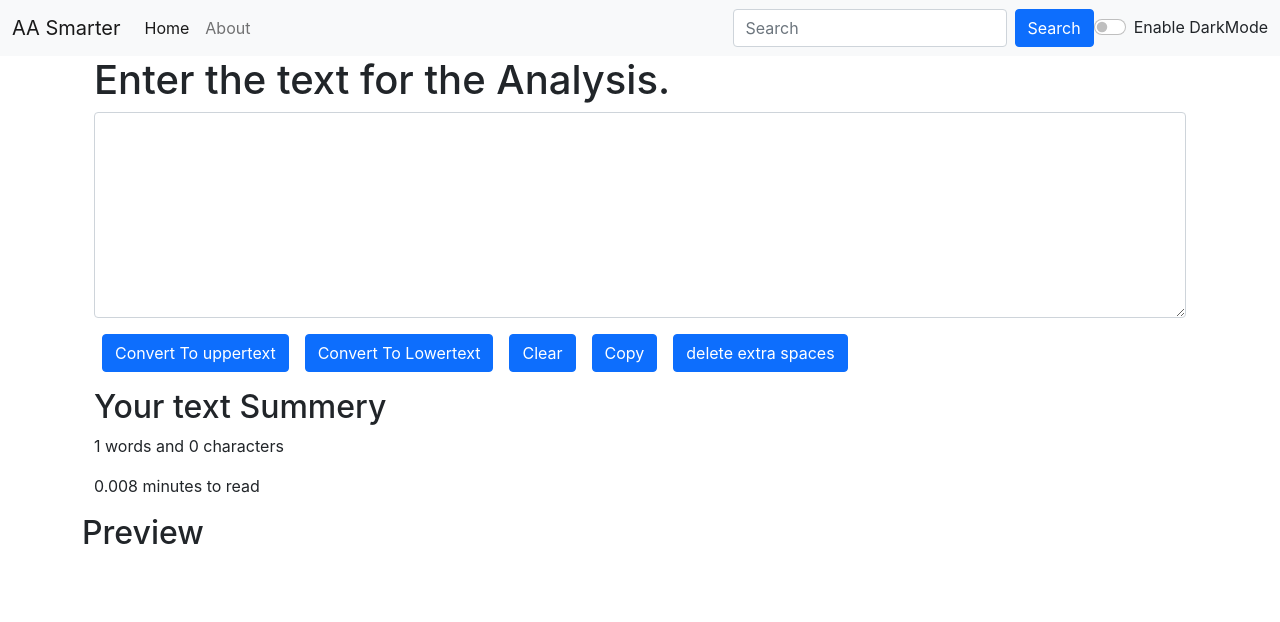
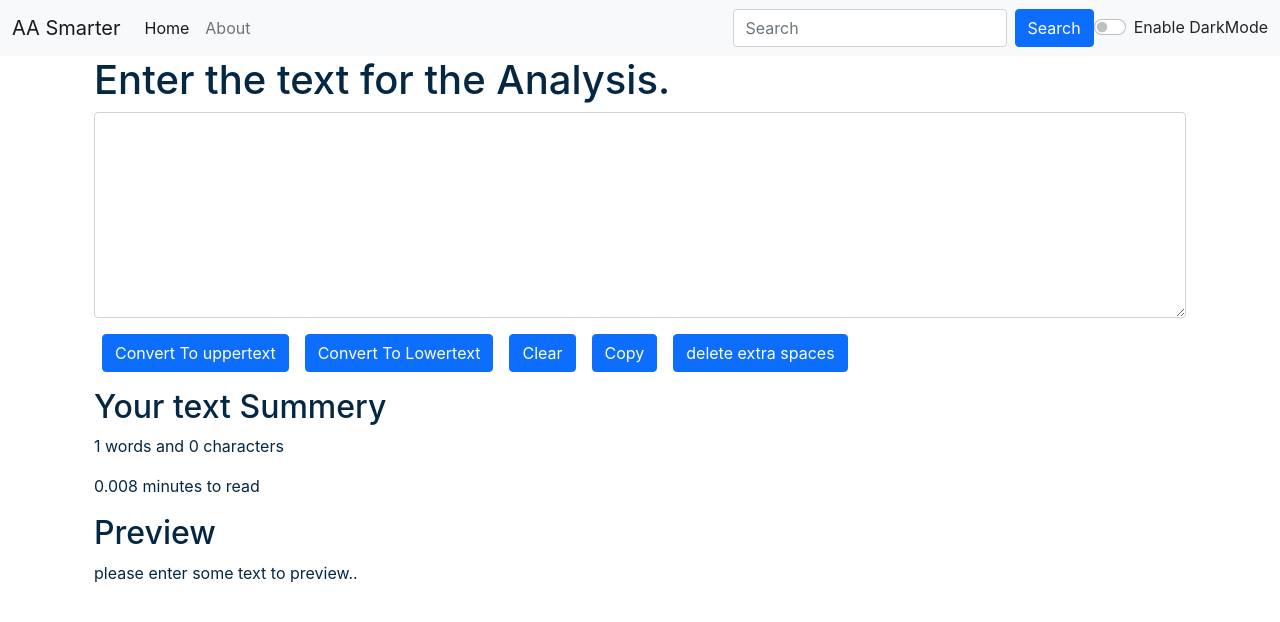
Before and after one commit to nandishTech01/AA-Smarters, a React (Create React App) app: page / in a window 1280 px wide. Shown: the top 622 px of the page. Built offline with nearby package versions, Linux system fonts and the light colour scheme.

Commit message:
with the alert

```diff
--- a/src/App.js
+++ b/src/App.js
@@ -3,26 +3,43 @@
 //import About from './components/About';
 import Navbar from './components/Navbar';
 import TextForm from './components/TextForm';
+import Alert from './components/Alert';
 
 function App() {
 
-  var [modeColor, setModeColor] = useState('light');//whether dark mode is on or not? toggleMode
+  //https://www.makeuseof.com/how-to-add-dark-mode-to-a-react-application/
+  const [modeColor, setModeColor] = useState('light');//whether dark mode is on or not? toggleMode
 
+ const[alert,setAlert]= useState(null);
+
+ const showAlert = (message,type) => {
+  setAlert({
+    msg: message,
+    type:type
+  }
+
+  )
+ }
   const toggleMode= ()=>{
 
         if (modeColor === 'light') {
             setModeColor('dark');
+           document.body.style.backgroundColor='#042743';
+           showAlert("dark mode enabled","success")
+
       } else {
             setModeColor('light');
+           document.body.style.backgroundColor='white';
+           showAlert("light mode enabled","success")
             }
         };
 
   return (
     <>
     <Navbar title= "AA Smarter" mode={modeColor} toggleMode={toggleMode} />
-
+    <Alert alert={alert}/>
     <div className='container my=3'>
-    <TextForm heading="Enter the text for the Analysis." />
+    <TextForm showAlert={showAlert} heading="Enter the text for the Analysis."  mode={modeColor}/>
     {/* <About /> */}
     </div>
 
--- /dev/null
+++ b/src/components/Alert.js
@@ -0,0 +1,19 @@
+import React from 'react'
+
+function Alert(props) {
+      const capitalize = (word) => {
+        const lower = word.toLowerCase();
+        return lower.toString().charAt(0).toUpperCase() + lower.slice(1); //ahi pela word sivay badha aksar samll ma convert kari dese.
+    }
+
+  return (
+    //https://getbootstrap.com/docs/4.0/components/alerts/
+
+       props.alert && <div className={`alert alert-${props.alert.type} alert-dismissible fade show`} role="alert">
+          <strong>{capitalize(props.alert.type)}</strong> : {props.alert.msg}
+          <button type="button" className="btn-close" data-bs-dismiss="alert" aria-label="Close"></button>
+        </div>
+  )
+}
+
+export default Alert
--- a/src/components/TextForm.js
+++ b/src/components/TextForm.js
@@ -10,12 +10,14 @@
      //   console.log("upper case was clicked."+ text)
         let newText = text.toUpperCase();
         setText(newText)
+        props.showAlert("converted into the uppercase");
     }
 
     const handleLoclick = ()=>{
        // console.log("lower case was clicked."+ text)
         let newText = text.toLowerCase();
         setText(newText)
+        props.showAlert("converted into the lowercase");
     }
 
     const handleclickclear = ()=>{
@@ -46,10 +48,11 @@
 
   return (
     <>
-    <div className='container'>
+    <div className='container' style={{color : props.mode==='dark'? 'white' : '#042743'}}>
         <h1>{props.heading}</h1>
         <div className="mb-3">
-        <textarea className="form-control"  value={text} id="myBox" rows="8" onChange={handleonchange}></textarea>
+        <textarea className="form-control"  value={text} id="myBox" rows="8" style={{backgroundColor : props.mode==='dark'? 'gray' : 'white',
+         color: props.mode==='dark'? 'white' : '#042743'}} onChange={handleonchange}></textarea>
         </div>
        <button className='btn btn-primary mx-2' onClick={handleUPclick}>Convert To uppertext</button>
        <button className='btn btn-primary mx-2' onClick={handleLoclick}>Convert To Lowertext</button>
@@ -63,13 +66,14 @@
 
     </div>
 
-    <div className='container my-3'>
+    <div className='container my-3' style={{color : props.mode==='dark'? 'white' : '#042743'}}>
         <h2>Your text Summery</h2>
         <p>{text.split(" ").length} words  and {text.length} characters</p>
         <p> {0.008 * text.split(" ").length} minutes to read </p>
+
+    <h2>Preview </h2>
+    <p>{text.length>0?text:"please enter some text to preview.."}</p>
     </div>
-    <h2>Preview</h2>
-    <p>{text}</p>
     </>
   )
 }
```
Lines whose indentation alone changed are shown as unchanged.
